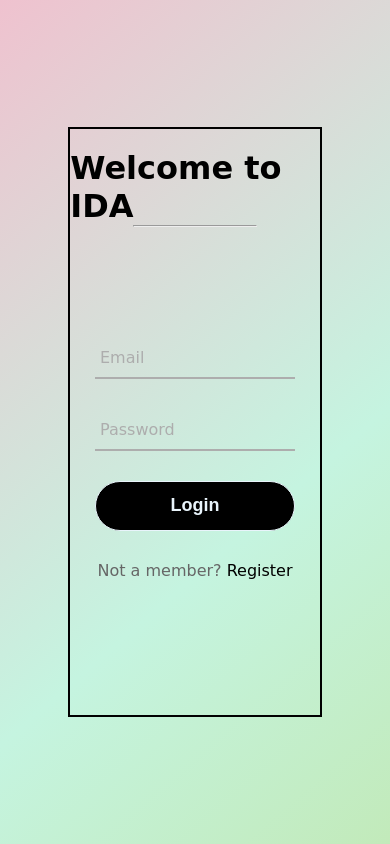
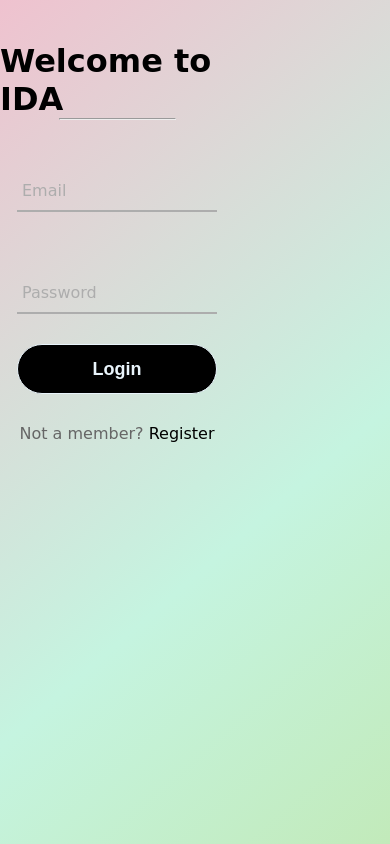
Before and after one commit to AleksandarHaralampiev/IDA, a Flask app: page /login in a window 390 px wide. Run offline with Flask 3, Linux system fonts and the light colour scheme; some web fonts are replaced.

Commit message:
login/register page

```diff
--- a/main.py
+++ b/main.py
@@ -125,6 +125,7 @@ def upload_image():
                 return angle
 
 
+
             def calculate_slope(pointA, pointB, direction):
                 if direction == 'vertical':
                     return 90 - np.arctan((pointA[1] - pointB[1]) / (pointA[0] - pointB[0])) * 180 / np.pi
@@ -159,7 +160,6 @@ def upload_image():
             message=["Keep your left leg straight","Keep your right leg straight","Lift your leg higher", "Lift your body"]
             arabesque= np.array([174.1, 179.5, 92.2, 70.5]) # ["Keep your left leg straight","Keep your right leg straight","Lift your leg higher", "Lift your body"])
 
-            """Feedback"""
 
             def FeedbackAngle(user_angle, alpha, beta, gamma, text):
                 if user_angle >= alpha:
--- a/static/style/login.css
+++ b/static/style/login.css
@@ -10,16 +10,18 @@ body {
     font-family: 'Tilt Neon', cursive;
     background-color: #c2eaba;
     background-image: linear-gradient(319deg, #c2eaba 0%, #c5f4e0 37%, #efc2cf 100%);
+    background-size: cover;
     display: flex;
     justify-content: center;
     align-items: center;
+    background-repeat: no-repeat;
     height: 100vh;
 }
 
 .login {
     width: 65%;
     height: 70vh;
-    border: 1px solid;
+    border: 0px solid;
     display: flex;
 
 }
@@ -29,7 +31,7 @@ body {
     display: flex;
     justify-content: center;
     align-items: center;
-    border: 1px solid;
+    border: 0px solid;
     background: black;
 }
 
@@ -40,9 +42,10 @@ body {
 }
 
 .form {
-    padding-top: 20px;
+
     width: 60%;
-    border: 1px solid;
+    border: 0px solid;
+    height: 100%;
     display: flex;
     align-items: center;
     flex-direction: column;
@@ -55,8 +58,9 @@ hr {
 
 
 form{
-    padding-top:60px;
+    padding-top:0px;
     box-sizing: border-box;
+    border: 0px solid;
   }
   form .txt_field{
     position: relative;
@@ -138,12 +142,27 @@ form{
     text-decoration: underline;
   }
 
-  @media only screen and (max-width: 1000px) {
+  @media only screen and (max-height: 700px ) {
+    .login {
+      padding-top: 100px;
+      border: 0px solid;
+      height: 110vh;
+    }
+  }
+
+  @media only screen and (max-width: 800px ) {
+
+    .login {
+      width: 100%;
+      height: 90vh;
+      border: 0px solid;
+    }
     .image {
         display: none;
     }
-    .form {
-        width: 100%;
+    form {
+        display: flex;
+        flex-direction: column;
     }
     .txt_field input{
         width: 200px;
```
